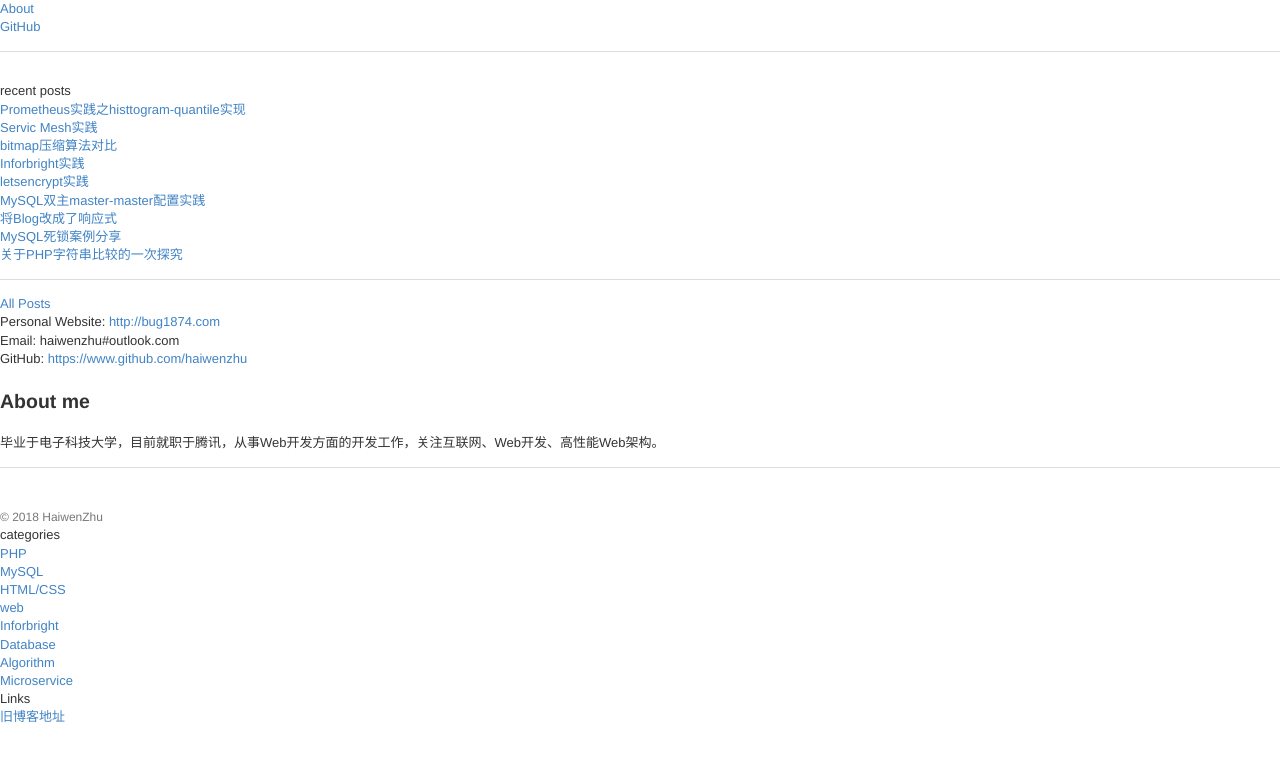
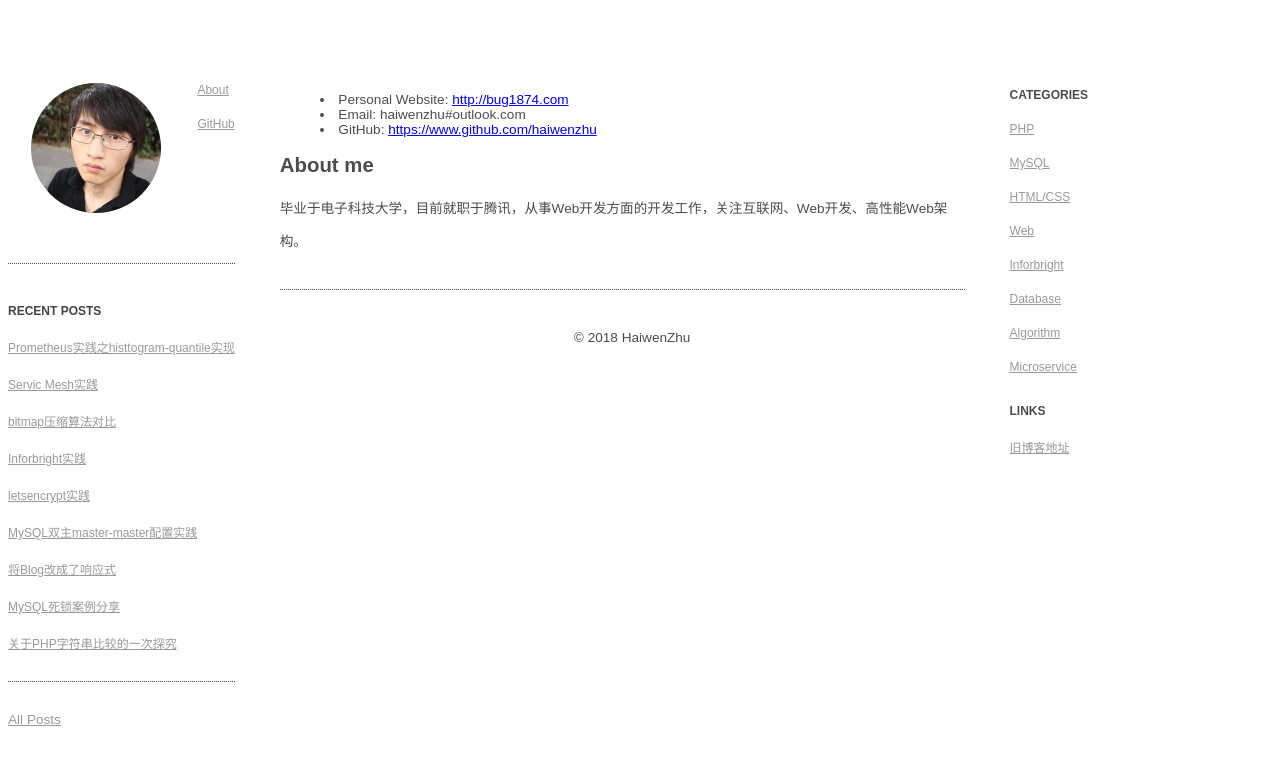
Before and after one commit to haiwenzhu/haiwenzhu.github.com, a Jekyll site: the page built from about/index.md, in a window 1280 px wide. Shown: the top 765 px of the page. Built offline with Jekyll 4.4.1, drawn with Linux system fonts in a browser that asks for light colours; Markdown is read by kramdown in place of the engine named in the settings.

Commit message:
change style

```diff
--- a/_layouts/default.html
+++ b/_layouts/default.html
@@ -4,7 +4,7 @@
   <meta http-equiv="Content-Type"  content="text/html; charset=utf-8" />
   <meta name="viewport" content="width=device-width, initial-scale=1.0">
   <title>{{ page.title }}</title>
-  <link rel="stylesheet" type="text/css" href="/syntax.css"/>
+  <link rel="stylesheet" type="text/css" href="/site.css"/>
   <link rel="stylesheet" type="text/css" href="/css/manni.css"/>
 </head>
 <body class="mobile">
```
